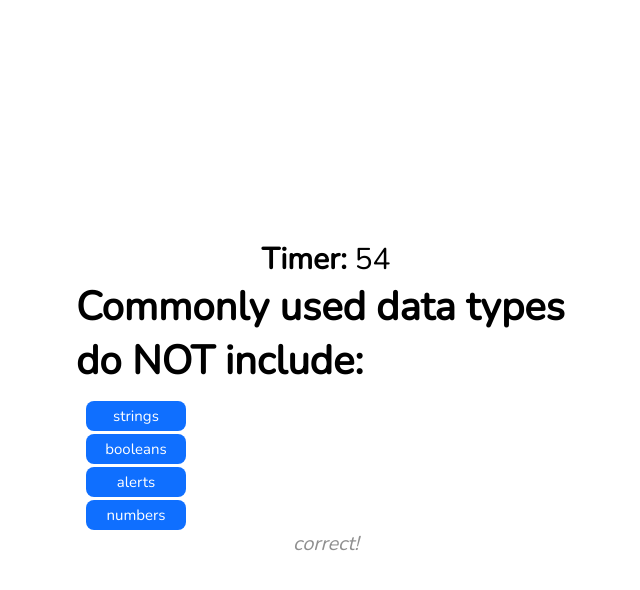
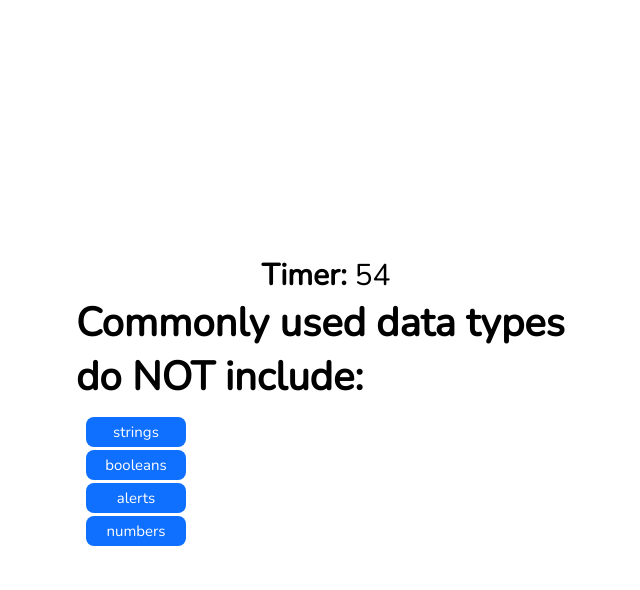
Before and after one commit to JoshGumperz/timed-quiz, a plain HTML site: page assets/html/game.html in a window 1280 px wide. Both pictures are taken after a click on the button "strings". Shown: the whole page, without its empty margins (314-954 px from the left). Drawn offline with nearby package versions, Linux system fonts and the light colour scheme.

Commit message:
fixed broken event listener

```diff
--- a/assets/css/game.css
+++ b/assets/css/game.css
@@ -18,6 +18,11 @@
     font-weight: normal;
 }
 
+#choice-container {
+    display: flex;
+    flex-direction: column;
+}
+
 .indicator {
     color: rgb(143, 143, 143);
     font-style: italic;
--- a/assets/html/game.html
+++ b/assets/html/game.html
@@ -13,10 +13,12 @@
         <div class="timer">Timer: <span id="time-left">60</span></div>
         <main id="game" class="game-container">
             <h1 id="question">Question</h1>
-            <button class="choices button" id="option-1" data-number = "1"></button>
-            <button class="choices button" id="option-2" data-number = "2"></button>
-            <button class="choices button" id="option-3" data-number = "3"></button>
-            <button class="choices button" id="option-4" data-number = "4"></button>
+            <div id="choice-container">
+            <button class="button" id="option-1" data-number = "1"></button>
+            <button class="button" id="option-2" data-number = "2"></button>
+            <button class="button" id="option-3" data-number = "3"></button>
+            <button class="button" id="option-4" data-number = "4"></button>
+            </div>
             <p class="indicator" id="correct">correct!</p>
             <p class="indicator" id="incorrect">incorrect!</p>
         </main>
--- a/assets/js/script.js
+++ b/assets/js/script.js
@@ -1,5 +1,5 @@
 var questionEL = document.querySelector("#question")
-var choicesEl = document.querySelector(".choices")
+var choicesEl = document.querySelector("#choice-container")
 var timerEl = document.querySelector("#time-left");
 var option1El = document.querySelector("#option-1")
 var option2El = document.querySelector("#option-2")
@@ -50,14 +50,17 @@ var timeLeft = 60;
 function startQuiz() {
     timer()
     displayQuestion(answers.question1Answers[0], answers.question1Answers[1], answers.question1Answers[2], answers.question1Answers[3])
-    // Running into a problem here, this event listener should take effect whenever any of the buttons are clikced, but it only works when the first button is clicked.
     choicesEl.addEventListener("click", function(event) {
         var element = event.target;
-        correctIndicator.setAttribute("style", "display: initial;")
+        if (element.matches("button") === true) {
+            if(correctAnswers.includes[element]) {
+                score++
+                correctIndicator.setAttribute("style", "display: initial;")
+            }
+        }
 
       });
 }
-
 function newQuestion() {
     var currentQuestion = availableQuestions[0];
     availableQuestions.splice(0, 1);
@@ -81,5 +84,9 @@ function displayQuestion(setOption1, setOption2, setOption3, setOption4) {
     option2El.textContent = setOption2
     option3El.textContent = setOption3
     option4El.textContent = setOption4
+    option1El.value = setOption1
+    option2El.value = setOption2
+    option3El.value = setOption3
+    option4El.value = setOption4
 }
 startQuiz();
```
